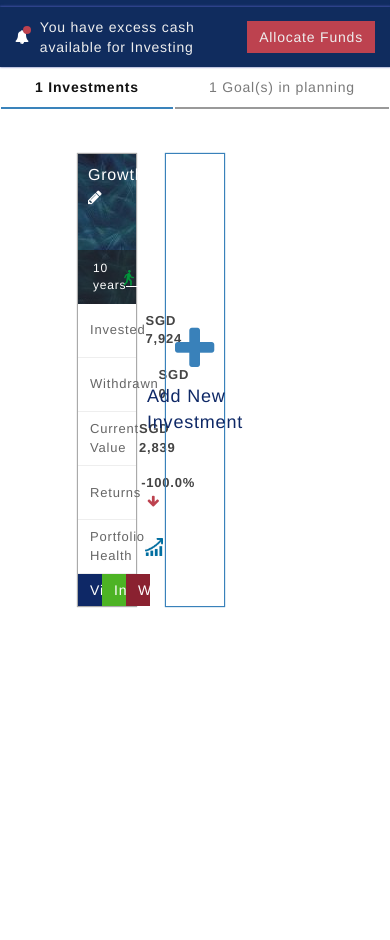
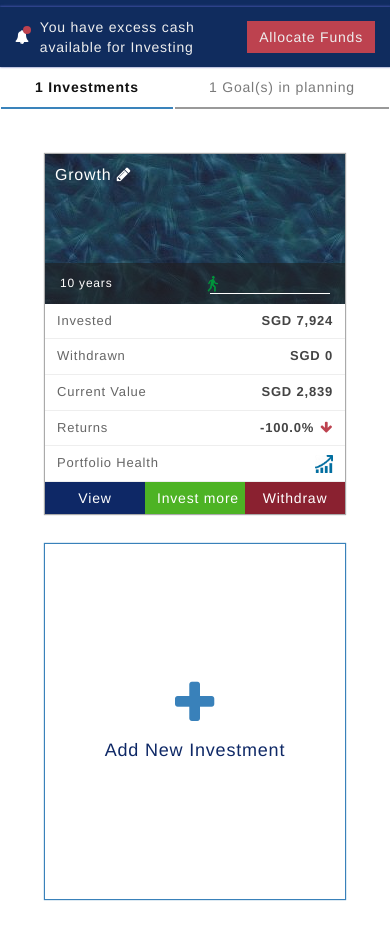
Before and after one commit to subhamchatterjee/bootstrap_challenge, a plain HTML site: page index.html in a window 390 px wide. Shown: the part 570-1510 px from the top of the page. Before the commit the page ends 1221 px from the top, so only its background shows below. Drawn offline with nearby package versions, Linux system fonts and the light colour scheme.

Commit message:
Updated styles for mobile

```diff
--- a/media_query_styles.css
+++ b/media_query_styles.css
@@ -34,6 +34,14 @@
 	.your-account-header .header-notification-container {
 		padding: 10px 15px;
 	}
+
+	.your-account-container > .tabs-content-container > .investments-tab > .cards {
+		padding: 10px 0;
+	}
+
+	.your-account-container > .tabs-content-container > .investments-tab > .cards > .card {
+		width: calc(100% - 30px);
+	}
 }
 
 @media (min-width: 481px) and (max-width: 1000px) {
```
